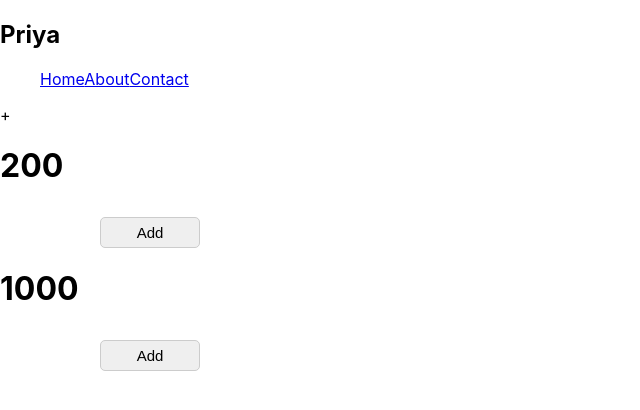
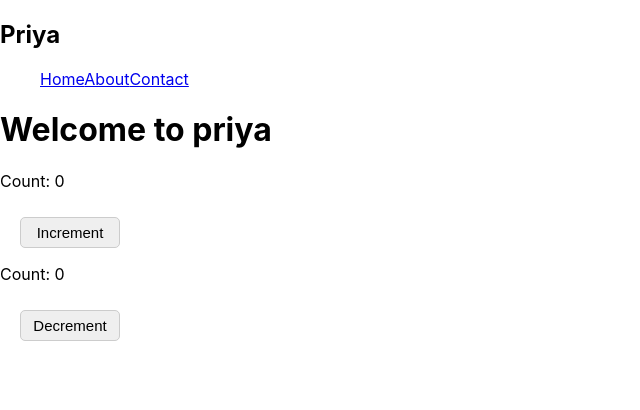
Before and after one commit to priyachithiravel50/React-Learning, a React (Create React App) app: page /useeffect in a window 1280 px wide. Shown: the top 410 px of the page, without its empty margins (0-640 px from the left). Built offline with nearby package versions, Linux system fonts and the light colour scheme.

Commit message:
Today Updates

```diff
--- a/src/App.js
+++ b/src/App.js
@@ -6,7 +6,7 @@ import Create from '../src/component/create';
 import Log from '../src/component/log';
 import Events from '../src/component/events';
 import Lists from '../src/component/lists';
-// import Forms from '../src/component/forms';
+import Forms from '../src/component/forms';
 // import Memo from '../src/component/memo';
 import Conditional from '../src/component/conditional';
 import Arrowfunction from '../src/component/arrowfunction';
@@ -22,6 +22,8 @@ import Styling from './component/Styling';
 import Usestate from './component/Usestate';
 import Usestateform from './component/Usestateform';
 import Useffect from './component/Useeffect';
+import MyComponent from './component/MyComponent';
+
 
 
 
@@ -40,7 +42,7 @@ function App() {
       <Route path='/log' element={<Log/>}/>
       <Route path='/events' element={<Events/>}/>
       <Route path='/lists' element={<Lists/>}/>
-      {/* <Route path='/forms' element={<Forms/>}/> */}
+      <Route path='/forms' element={<Forms/>}/>
       <Route path='/conditional' element={<Conditional/>}/>
       <Route path='/arrowfunction' element={<Arrowfunction/>}/>
       <Route path='/home' element={<Home/>}/>
@@ -55,6 +57,7 @@ function App() {
       <Route path='/usestate' element={<Usestate/>}/>
       <Route path='/usestateform' element={<Usestateform/>}/>
       <Route path='/useeffect' element={<Useffect/>}/>
+      <Route path='/mycomponent' element={<MyComponent/>}/>
 
 
 
--- /dev/null
+++ b/src/component/MyComponent.js
@@ -0,0 +1,15 @@
+import React from 'react';
+
+function MyComponent() {
+  const createError = () => {
+    throw new Error("This is an error!");
+  };
+
+  return (
+    <div>
+      <button onClick={createError}>Create Error</button>
+    </div>
+  );
+}
+
+export default MyComponent;
--- a/src/component/Useeffect.js
+++ b/src/component/Useeffect.js
@@ -1,72 +1,72 @@
+import React, { useEffect, useState } from 'react'
+
+function Useffect() {
+    const name = useState('priya')
+
+   const [count, setCount] = useState(0);
+   const [counter, setCounter] = useState(0);
+
+
+   useEffect(() => {
+    console.log('inside useeffect')
+
+   },[count])
+
+   const increment = () => {
+    setCount(count +1);
+   }
+
+   const decrement = () => {
+   setCounter(counter - 1);
+   };
+   return (
+
+    <div className='button'>
+      <h1>Welcome to {name}</h1>
+        <p>Count: {count}</p>
+        <button onClick={increment} style={{marginLeft: '20px'}}>Increment</button>
+        <p>Count: {counter}</p>
+        <button onClick={decrement} style={{marginLeft: '20px'}}>Decrement</button>
+    </div>
+  )
+}
+
+export default Useffect
+
+
+
 // import React, { useEffect, useState } from 'react'
 
-// function Useffect() {
-//     // const name = useState('priya')
+// function Useeffect() {
+//     const[num1,setNum1] = useState(100);
+//     const[num2,setNum2] = useState(1000);
 
-//    const [count, setCount] = useState(0);
-//    const [counter, setCounter] = useState(0);
+//     useEffect(()=>{
+//         setNum1(200);
+//         console.log('inside useeffect');
 
 
-//    useEffect(() => {
-//     console.log('inside useeffect')
+//         // return () =>{
+//         //     setNum1(100);
+//         //     console.log("memory cleaned");
 
-//    },[count])
+//         // };
 
-//    const increment = () => {
-//     setCount(count +1);
-//    }
 
-//    const decrement = () => {
-//    setCounter(counter - 1);
-//    };
-//    return (
+//     },[num1,num2])
 
-//     <div className='button'>
-//       {/* <h1>Welcome to {name}</h1> */}
-//         <p>Count: {count}</p>
-//         <button onClick={increment} style={{marginLeft: '20px'}}>Increment</button>
-//         <p>Count: {counter}</p>
-//         <button onClick={decrement} style={{marginLeft: '20px'}}>Decrement</button>
+
+
+//     // console.log("num1",num1,num2);
+
+//   return (
+//     <div>+
+//         <h1>{num1}</h1>
+//         <button onClick={() => setNum1((curr) => curr+1)}>Add</button>
+//         <h1>{num2}</h1>
+//         <button onClick={() => setNum2((curr) => curr+1)}>Add</button>
 //     </div>
 //   )
 // }
 
-// export default Useffect
-
-
-
-import React, { useEffect, useState } from 'react'
-
-function Useeffect() {
-    const[num1,setNum1] = useState(100);
-    const[num2,setNum2] = useState(1000);
-
-    useEffect(()=>{
-        setNum1(200);
-        console.log('inside useeffect');
-
-
-        return () =>{
-            setNum1(100);
-            console.log("memory cleaned");
-
-        };
-
-
-    },[num1,num2])
-
-
-
-    // console.log("num1",num1,num2);
-
-  return (
-    <div>+
-        <h1>{num1}</h1>
-        <button onClick={() => setNum1((curr) => curr+1)}>Add</button>
-        <h1>{num2}</h1>
-        <button onClick={() => setNum2((curr) => curr+1)}>Add</button>
-    </div>
-  )
-}
-
-export default Useeffect
+// export default Useeffect
```
Also changed, not shown: src/component/Container.jsx (added, +12 -0 lines), src/component/User.jsx (added, +11 -0 lines), src/component/Users.jsx (added, +13 -0 lines).
